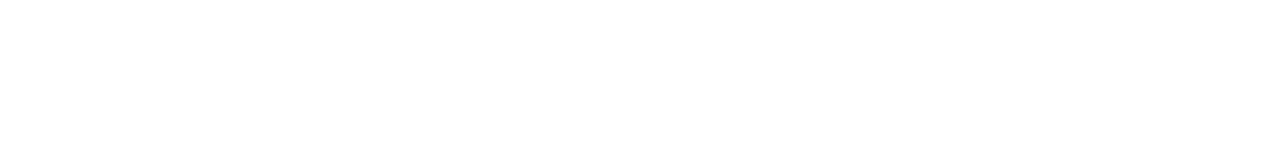
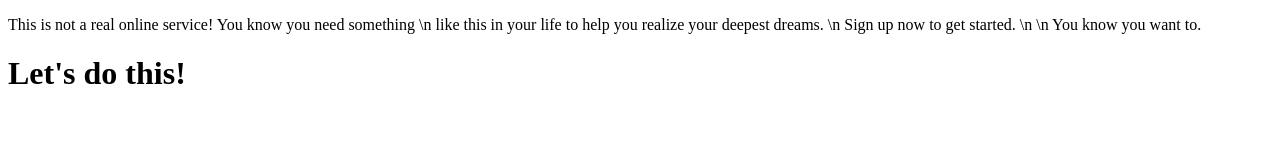
Before and after one commit to ahmed666916/sign-up-form, a plain HTML site: page index.html in a window 1280 px wide. Drawn offline with Linux system fonts and the light colour scheme.

Commit message:
started building sign up form

```diff
--- a/index.html
+++ b/index.html
@@ -7,5 +7,21 @@
 </head>
 <body>
 
+    <div class="container"></div>
+
+    <form action="#">
+        <div class="form-container">
+            <p>This is not a real online service! You know you need something \n
+                like this in your life to help you realize your deepest dreams. \n
+                Sign up now to get started. \n
+                \n
+                You know you want to.
+            </p>
+
+            <h1>Let's do this!</h1>
+
+        </div>
+    </form>
+
 </body>
 </html>
```
Also changed, not shown: images/background.jpg (added), images/odin-lined.png (added).
